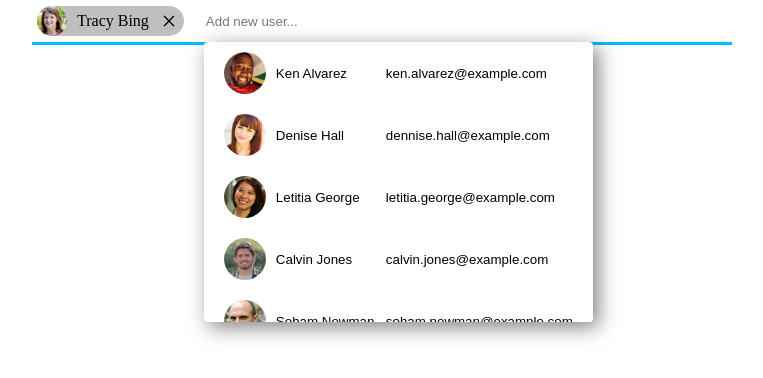
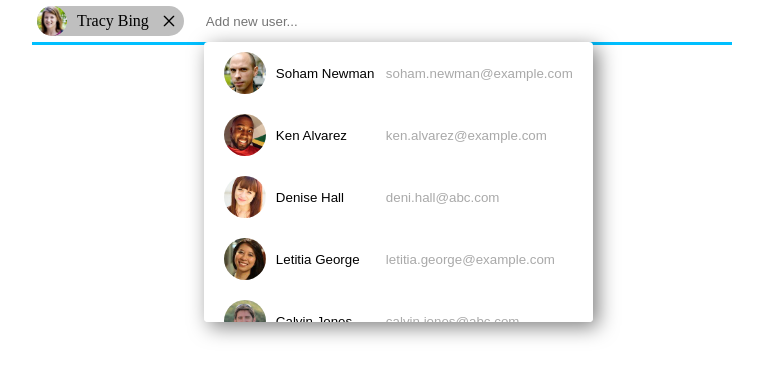
Before and after one commit to thegauravthakur/chip-input, a React (Create React App) app: page / in a window 1280 px wide. Both pictures are taken after a click on the button 435 px from the left and 21 px from the top of the page. Shown: the top 378 px of the page, without its empty margins (258-1021 px from the left). Built offline with nearby package versions, Linux system fonts and the light colour scheme.

Commit message:
improve the styling for listbox

```diff
--- a/src/App.tsx
+++ b/src/App.tsx
@@ -1,8 +1,8 @@
 import React, { useMemo, useRef, useState } from 'react';
 import { AddNewUser } from './components/AddNewUser';
-import { UserInfo, usersInfo } from './shared/user';
+import { UserInfo, usersInfo } from './lib/users';
+import { UserChip } from './components/UserChip';
 import './App.css';
-import { UserChip } from './components/UserChip';
 
 function getUsersToShow(users: UserInfo[]) {
     return users.filter(({ isSelected }) => isSelected);
--- a/src/components/AddNewUser/AddNewUser.tsx
+++ b/src/components/AddNewUser/AddNewUser.tsx
@@ -9,9 +9,8 @@ import React, {
 } from 'react';
 import { UserListTile } from '../UserListTile';
 import './AddNewUser.css';
-import { UserInfo } from '../../shared/user';
+import { UserInfo } from '../../lib/users';
 import { useClickAwayListener } from '../../hooks/ClickAwayListener';
-import { log } from 'util';
 
 interface AddNewUserProps {
     users: UserInfo[];
--- a/src/components/UserChip/UserChip.tsx
+++ b/src/components/UserChip/UserChip.tsx
@@ -1,4 +1,4 @@
-import { UserInfo } from '../../shared/user';
+import { UserInfo } from '../../lib/users';
 import { CrossIcon } from '../../icons/CrossIcon';
 import './UserChip.css';
 import { Dispatch, RefObject, SetStateAction } from 'react';
--- a/src/components/UserListTile/UserListTile.css
+++ b/src/components/UserListTile/UserListTile.css
@@ -22,3 +22,7 @@
 .search-match {
     color: darkgray;
 }
+
+.user-email {
+    color: darkgray;
+}
--- a/src/components/UserListTile/UserListTile.tsx
+++ b/src/components/UserListTile/UserListTile.tsx
@@ -1,4 +1,4 @@
-import { UserInfo } from '../../shared/user';
+import { UserInfo } from '../../lib/users';
 import { Dispatch, RefObject, SetStateAction } from 'react';
 import './UserListTile.css';
 
--- a/src/shared/user.ts
+++ b/src/lib/users.ts
@@ -7,6 +7,12 @@ export interface UserInfo {
 
 export const usersInfo: UserInfo[] = [
     {
+        name: 'Soham Newman',
+        email: 'soham.newman@example.com',
+        profileURL: process.env.PUBLIC_URL + '/images/user/user6.jpg',
+        isSelected: false,
+    },
+    {
         name: 'Ken Alvarez',
         email: 'ken.alvarez@example.com',
         profileURL: process.env.PUBLIC_URL + '/images/user/user1.jpg',
@@ -14,7 +20,7 @@ export const usersInfo: UserInfo[] = [
     },
     {
         name: 'Denise Hall',
-        email: 'dennise.hall@example.com',
+        email: 'deni.hall@abc.com',
         profileURL: process.env.PUBLIC_URL + '/images/user/user2.jpg',
         isSelected: false,
     },
@@ -32,14 +38,8 @@ export const usersInfo: UserInfo[] = [
     },
     {
         name: 'Calvin Jones',
-        email: 'calvin.jones@example.com',
+        email: 'calvin.jones@abc.com',
         profileURL: process.env.PUBLIC_URL + '/images/user/user5.jpg',
-        isSelected: false,
-    },
-    {
-        name: 'Soham Newman',
-        email: 'soham.newman@example.com',
-        profileURL: process.env.PUBLIC_URL + '/images/user/user6.jpg',
         isSelected: false,
     },
     {
```
